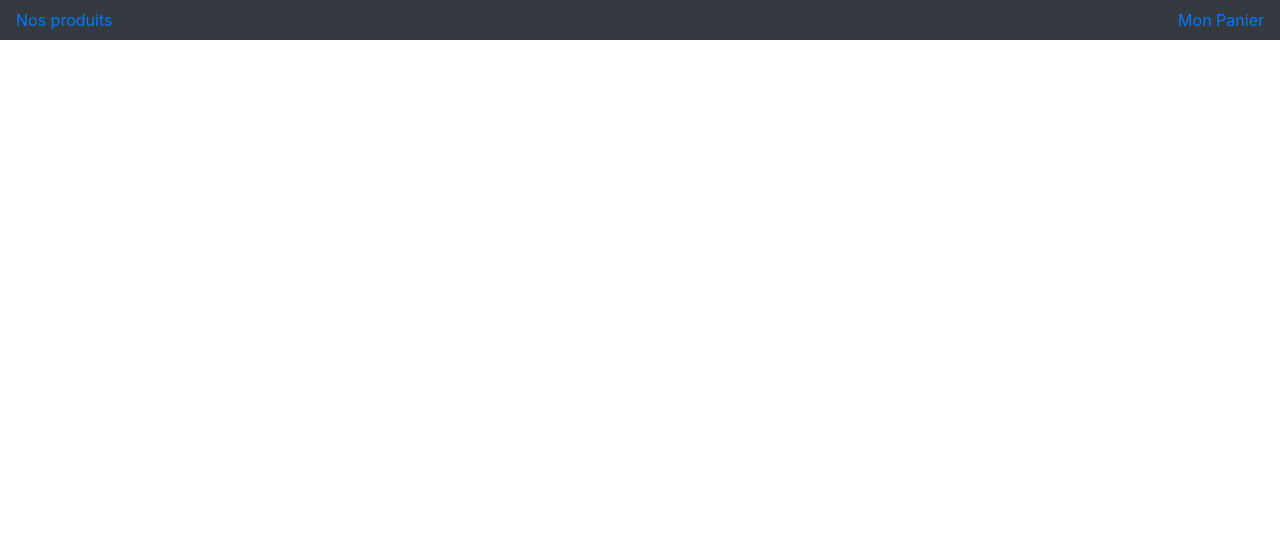
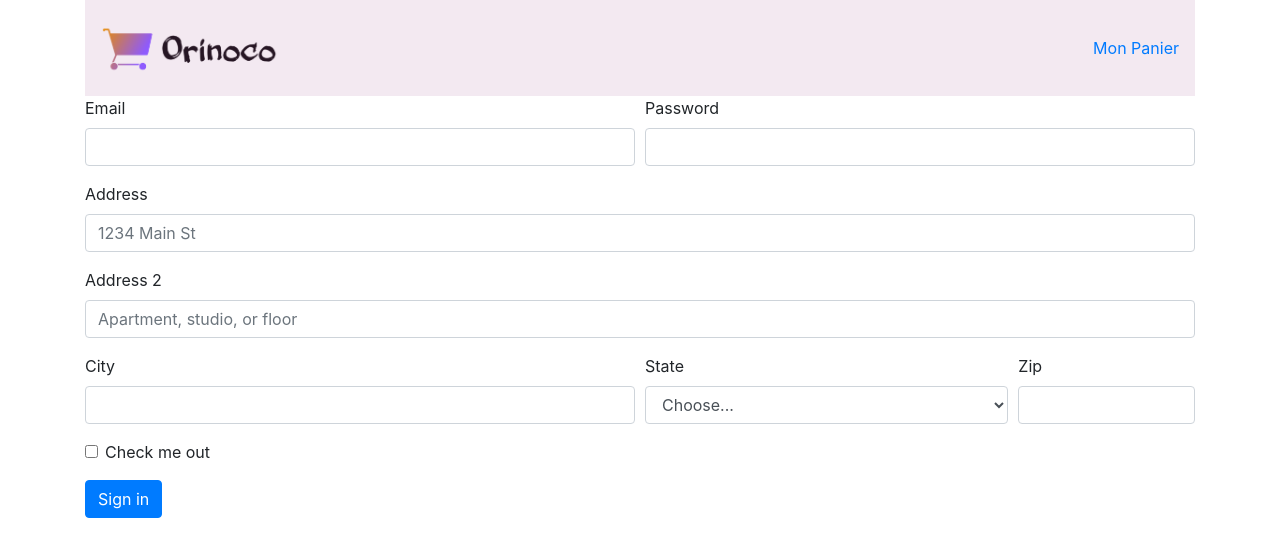
Before and after one commit to SimonNieto/SimonNieto_5_20062021, a plain HTML site: page panier.html in a window 1280 px wide. Drawn offline with nearby package versions, Linux system fonts and the light colour scheme.

Commit message:
panier html construction

```diff
--- a/panier.html
+++ b/panier.html
@@ -5,13 +5,65 @@
     <meta http-equiv="X-UA-Compatible" content="IE=edge">
     <meta name="viewport" content="width=device-width, initial-scale=1.0">
     <title>Orinoco - Panier</title>
-    <link rel="stylesheet" href="https://stackpath.bootstrapcdn.com/bootstrap/4.4.1/css/bootstrap.min.css" integrity="sha384-Vkoo8x4CGsO3+Hhxv8T/Q5PaXtkKtu6ug5TOeNV6gBiFeWPGFN9MuhOf23Q9Ifjh" crossorigin="anonymous">
+    <link rel="stylesheet" href="css/bootstrap.min.css">
     <link rel="stylesheet" href="css/style.css">
 </head>
 <body>
-    <nav class="navbar navbar-dark bg-dark">
-        <a href="index.html">Nos produits</a>
-        <a href="panier.html">Mon Panier</a>
-      </nav>
+    <div class="container mx-auto">
+        <nav class="navbar navbar-dark bg-pink">
+            <a href="./index.html">
+                <img class="h-20" src="./img/logo.png" alt="Logo">
+            </a>
+
+            <a href="panier.html">Mon Panier</a>
+          </nav>
+          <form>
+            <div class="form-row">
+              <div class="form-group col-md-6">
+                <label for="inputEmail4">Email</label>
+                <input type="email" class="form-control" id="inputEmail4">
+              </div>
+              <div class="form-group col-md-6">
+                <label for="inputPassword4">Password</label>
+                <input type="password" class="form-control" id="inputPassword4">
+              </div>
+            </div>
+            <div class="form-group">
+              <label for="inputAddress">Address</label>
+              <input type="text" class="form-control" id="inputAddress" placeholder="1234 Main St">
+            </div>
+            <div class="form-group">
+              <label for="inputAddress2">Address 2</label>
+              <input type="text" class="form-control" id="inputAddress2" placeholder="Apartment, studio, or floor">
+            </div>
+            <div class="form-row">
+              <div class="form-group col-md-6">
+                <label for="inputCity">City</label>
+                <input type="text" class="form-control" id="inputCity">
+              </div>
+              <div class="form-group col-md-4">
+                <label for="inputState">State</label>
+                <select id="inputState" class="form-control">
+                  <option selected>Choose...</option>
+                  <option>...</option>
+                </select>
+              </div>
+              <div class="form-group col-md-2">
+                <label for="inputZip">Zip</label>
+                <input type="text" class="form-control" id="inputZip">
+              </div>
+            </div>
+            <div class="form-group">
+              <div class="form-check">
+                <input class="form-check-input" type="checkbox" id="gridCheck">
+                <label class="form-check-label" for="gridCheck">
+                  Check me out
+                </label>
+              </div>
+            </div>
+            <button type="submit" class="btn btn-primary">Sign in</button>
+          </form>
+    </div>
+
 </body>
 </html>
```
Also changed, not shown: index.html (+38 -30 lines), css/bootstrap.min.css (added), img/bootstrap.min.css (added), img/camérasvintage.webp (added), img/logo.png (added), img/meublesenchêne.webp (added), img/ours.webp (added).
